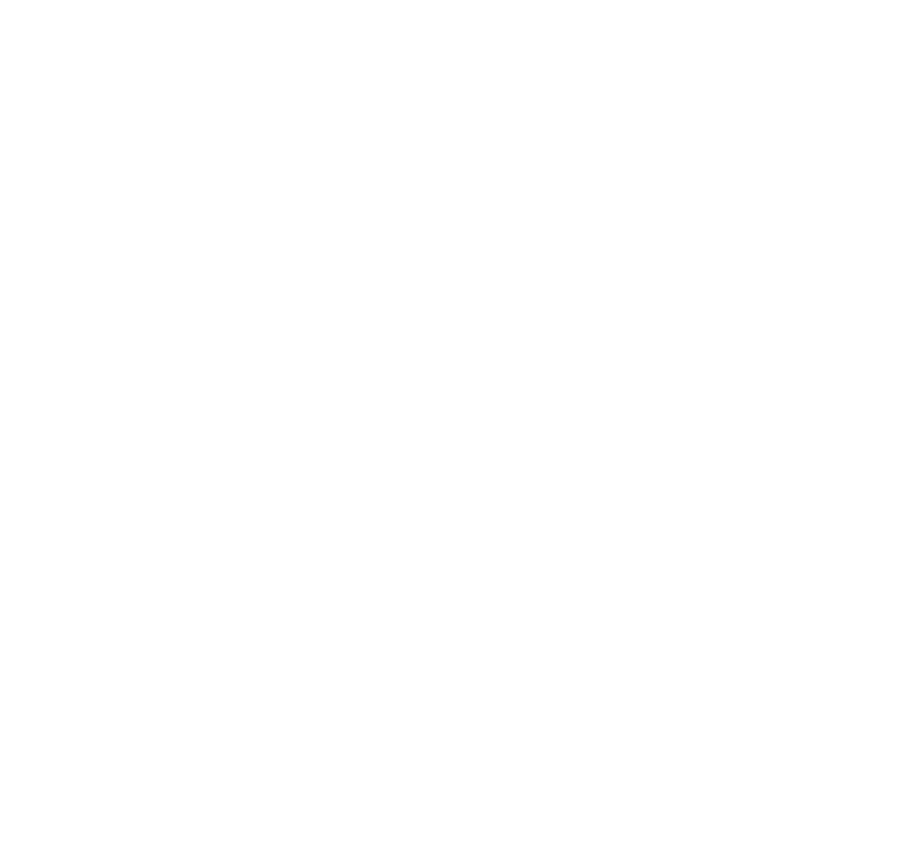
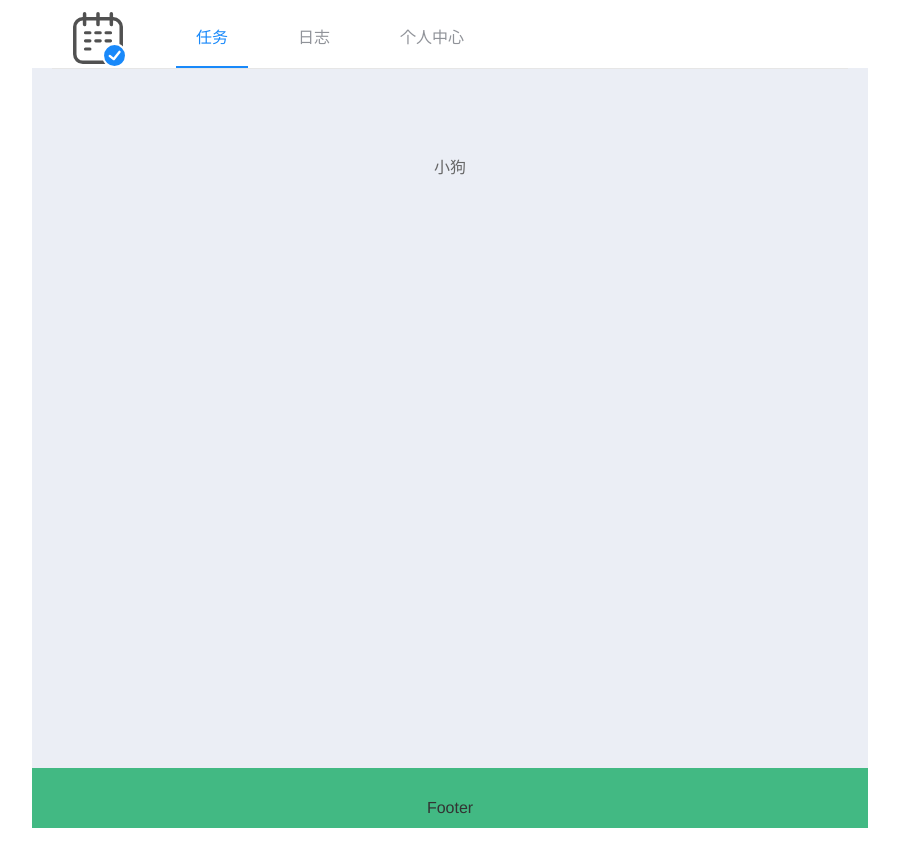
Before and after one commit to Kangaro0o/checkins-vue, a Vue app: page /#/task/create in a window 1280 px wide. Shown: the whole page, without its empty margins (190-1089 px from the left). Before the commit the page ends 800 px from the top, so only its background shows below. Built offline with nearby package versions, Linux system fonts and the light colour scheme.

Commit message:
点击菜单路由跳转

```diff
--- a/src/pages/layout/Base.vue
+++ b/src/pages/layout/Base.vue
@@ -6,7 +6,7 @@
         <el-container>
           <header-menu></header-menu>
           <div class="line"></div>
-          <el-main>Main</el-main>
+          <main-content></main-content>
           <el-footer>Footer</el-footer>
         </el-container>
       </div>
@@ -17,11 +17,13 @@
 
 <script>
   import Menu from './Menu'
+  import Main from './Main'
 
   export default {
     name: "Base",
     components: {
-      'header-menu': Menu
+      'header-menu': Menu,
+      'main-content': Main
     }
   }
 </script>
--- /dev/null
+++ b/src/pages/layout/Main.vue
@@ -0,0 +1,28 @@
+<template>
+  <el-main :style="mainStyle" class="page-sub-main">
+    <transition name="fade" mode="out-in">
+      <router-view></router-view>
+    </transition>
+  </el-main>
+</template>
+
+<script>
+  export default {
+    name: "Main",
+    data() {
+      const win_height = window.innerHeight - 100 + 'px'
+      return {
+        mainStyle: {
+          minHeight: win_height
+        }
+      }
+    }
+  }
+</script>
+
+<style scoped>
+  .page-sub-main {
+    background-color: #ebeef5;
+    color: #666666;
+  }
+</style>
--- a/src/pages/layout/Menu.vue
+++ b/src/pages/layout/Menu.vue
@@ -1,12 +1,13 @@
 <template>
   <el-header class="header">
-    <el-menu :default-active="activeIndex" mode="horizontal" @select="handleSelect" active-text-color="#1989fa"
+    <el-menu :default-active="$route.path" mode="horizontal" @select="handleSelect" active-text-color="#1989fa" router="true"
              class="menu">
       <el-menu-item>
-      <!--#515151-->
         <img src="../../assets/logo1.svg" alt="" height="54">
       </el-menu-item>
-      <el-menu-item index="1">任务</el-menu-item>
+      <el-menu-item index="/task/create">
+        任务
+      </el-menu-item>
       <el-menu-item index="3">日志</el-menu-item>
       <el-menu-item index="4">个人中心</el-menu-item>
     </el-menu>
--- /dev/null
+++ b/src/pages/task/CreateTask.vue
@@ -0,0 +1,13 @@
+<template>
+    <div>小狗</div>
+</template>
+
+<script>
+    export default {
+        name: "CreateTask"
+    }
+</script>
+
+<style scoped>
+
+</style>
--- a/src/router/staticRouter.js
+++ b/src/router/staticRouter.js
@@ -1,17 +1,26 @@
 import Login from '../pages/login/Login'
 import Register from '../pages/login/Register'
 import Base from '../pages/layout/Base'
+import CreateTask from '../pages/task/CreateTask'
 
 const staticRouter = [
   {
-    path: '/',
-    component: Base
-  }, {
     path: '/login',
     component: Login
   }, {
     path: '/register',
     component: Register
+  }, {
+    path: '/',
+    redirect: '/task/create'
+  }, {
+    name: 'create checkin task',
+    path: '/task',
+    component: Base,
+    children: [{
+      path: 'create',
+      component: CreateTask
+    }]
   }
 ];
 
```
